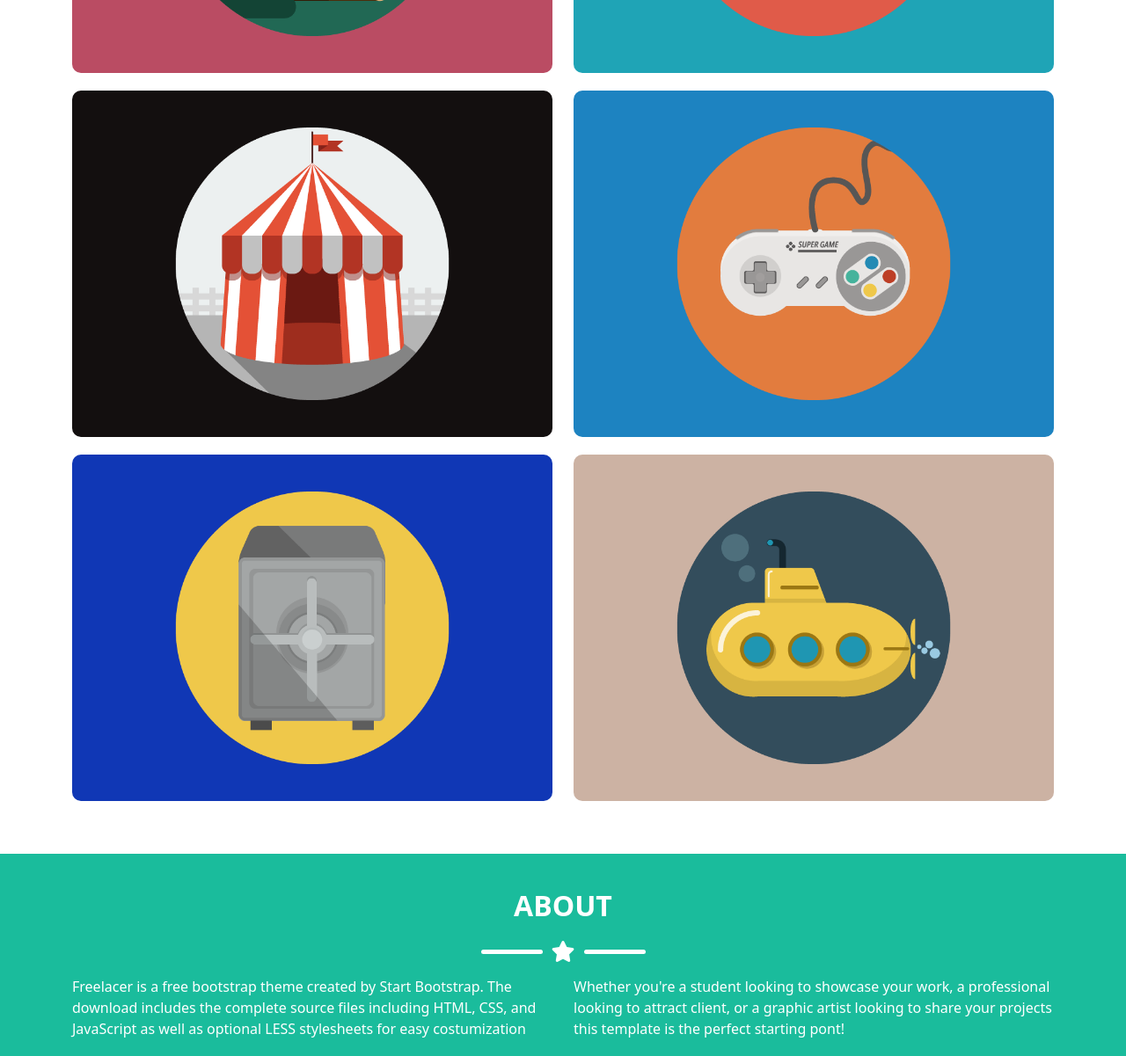
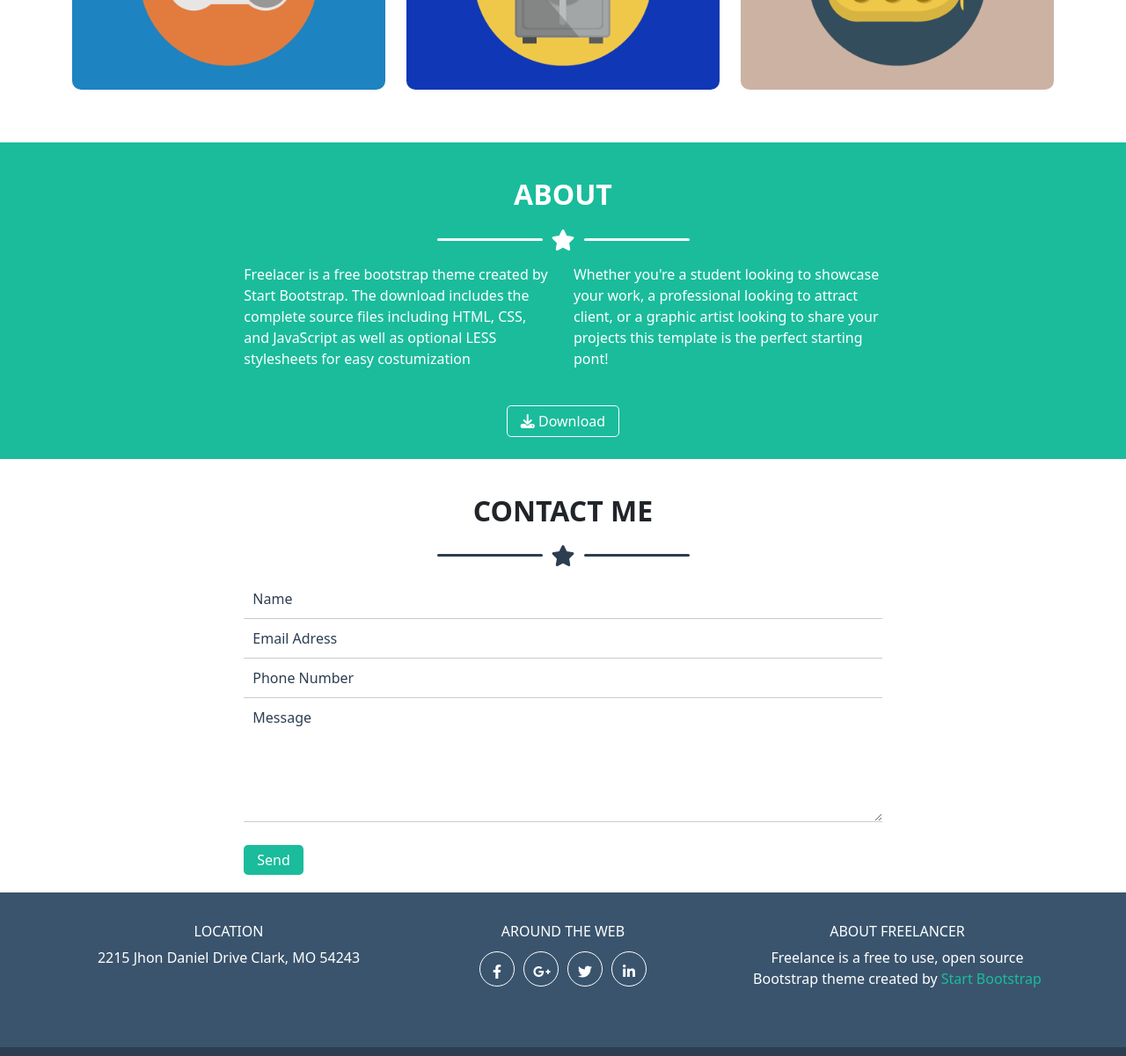
Before and after one commit to EugeniuPeruzzi/html-css-bootstrap-freelancer, a plain HTML site: page index.html in a window 1280 px wide. Shown: the part 986-2187 px from the top of the page at 88% size. Drawn offline with nearby package versions, Linux system fonts and the light colour scheme.

Commit message:
responsive done

```diff
--- a/css/style.css
+++ b/css/style.css
@@ -106,7 +106,7 @@ img{
 }
 
 .container-small{
-    max-width: 65%;
+    max-width: 60%;
     margin: 0 auto;
 }
 
@@ -267,6 +267,18 @@ input[type=text], textarea {
     }
 
     .container-small{
-        all: unset;
+        max-width: 65%;
+    }
+
+}
+
+@media screen and (min-width: 1200px) {
+    .img-container{
+        width: 15%;
+    }
+
+    .line{
+        width: 120px;
+        height: 3px;
     }
 }
--- a/index.html
+++ b/index.html
@@ -1,9 +1,10 @@
-<html lang="en">
+<!DOCTYPE html>
+<html lang="it">
 <head>
     <meta charset="UTF-8">
     <meta http-equiv="X-UA-Compatible" content="IE=edge">
     <meta name="viewport" content="width=device-width, initial-scale=1.0">
-    <link rel="stylesheet" href="https://cdnjs.cloudflare.com/ajax/libs/font-awesome/6.4.0/css/all.min.css" integrity="sha512-iecdLmaskl7CVkqkXNQ/ZH/XLlvWZOJyj7Yy7tcenmpD1ypASozpmT/E0iPtmFIB46ZmdtAc9eNBvH0H/ZpiBw==" crossorigin="anonymous" referrerpolicy="no-referrer" />
+    <link rel="stylesheet" href="https://cdnjs.cloudflare.com/ajax/libs/font-awesome/6.4.0/css/all.min.css" integrity="sha512-iecdLmaskl7CVkqkXNQ/ZH/XLlvWZOJyj7Yy7tcenmpD1ypASozpmT/E0iPtmFIB46ZmdtAc9eNBvH0H/ZpiBw==" crossorigin="anonymous" referrerpolicy="no-referrer">
     <link rel="stylesheet" href="./css/style.css">
     <title>Frelance</title>
     <link href="https://cdn.jsdelivr.net/npm/bootstrap@5.0.2/dist/css/bootstrap.min.css" rel="stylesheet" integrity="sha384-EVSTQN3/azprG1Anm3QDgpJLIm9Nao0Yz1ztcQTwFspd3yD65VohhpuuCOmLASjC" crossorigin="anonymous">
@@ -12,7 +13,7 @@
     <!-- ======= HEADER PART ======= -->
     <header>
         <div class="container-fluid grey-background ">
-            <div class="container container-md">
+            <div class="container container-md container-xl">
                 <div class="row">
                     <div class="col-6">
                         <div class="col-6-header-content">
@@ -74,42 +75,42 @@
                             </div>
                         </div>
                     </div>
-                    <div class="col-12 col-md-6">
+                    <div class="col-12 col-md-6 col-xl-4">
                         <div class="col-12-content">
                             <div class="img-container-portofolio">
                                 <img src="./img/cabin.png" alt="cabin">
                             </div>
                         </div>
                     </div>
-                    <div class="col-12 col-md-6">
+                    <div class="col-12 col-md-6 col-xl-4">
                         <div class="col-12-content">
                             <div class="img-container-portofolio">
                                 <img src="./img/cake.png" alt="cake">
                             </div>
                         </div>
                     </div>
-                    <div class="col-12 col-md-6">
+                    <div class="col-12 col-md-6 col-xl-4">
                         <div class="col-12-content">
                             <div class="img-container-portofolio">
                                 <img src="./img/circus.png" alt="circus">
                             </div>
                         </div>
                     </div>
-                    <div class="col-12 col-md-6">
+                    <div class="col-12 col-md-6 col-xl-4">
                         <div class="col-12-content">
                             <div class="img-container-portofolio">
                                 <img src="./img/game.png" alt="game">
                             </div>
                         </div>
                     </div>
-                    <div class="col-12 col-md-6">
+                    <div class="col-12 col-md-6 col-xl-4">
                         <div class="col-12-content">
                             <div class="img-container-portofolio">
                                 <img src="./img/safe.png" alt="safe">
                             </div>
                         </div>
                     </div>
-                    <div class="col-12 col-md-6">
+                    <div class="col-12 col-md-6 col-xl-4">
                         <div class="col-12-content">
                             <div class="img-container-portofolio">
                                 <img src="./img/submarine.png" alt="submarine">
@@ -131,17 +132,18 @@
                             </div>
                         </div>
                     </div>
-                    <div class="col-12 col-md-6">
+                </div>
                 <div class="container-small">
+                    <div class="row">
+                        <div class="col-12 col-sm-6">
                             <div class="col-12-content">
                                 <p class="about-us">Freelacer is a free bootstrap theme created by Start Bootstrap. The download includes the complete source files including HTML, CSS, and JavaScript as well as optional LESS stylesheets for easy costumization</p>
                             </div>
                         </div>
-                    </div>
-                    <div class="col-12 col-md-6">
-                        <div class="container-small">
+                        <div class="col-12 col-sm-6">
                             <div class="col-12-content">
                                 <p class="about-us">Whether you're a student looking to showcase your work, a professional looking to attract client, or a graphic artist looking to share your projects this template is the perfect starting pont!</p>
+                            </div>
                         </div>
                     </div>
                 </div>
@@ -152,9 +154,8 @@
                 </div>
             </div>
         </div>
-        </div>
         <!-- contact me -->
-        <div class="container-fluid">
+        <div class="container-fluid container-md">
            <div class="row">
                 <div class="col-12">
                     <div class="col-12-content">
@@ -163,13 +164,17 @@
                             <div class="line black"></div><i class="fa-solid fa-star color-balck "></i><div class="line black"></div>
                         </div>
                     </div>
+                </div>
+            </div>
+
+            <div class="container-small">
+                <div class="row">
                     <div class="col-12">
-                    <div class="container-small">
                         <input type="text" placeholder="Name" name="Name">
                         <input type="text" placeholder="Email Adress" name="emailadress">
                         <input type="text" placeholder="Phone Number" name="phone number">
                         <form action="#">
-                            <textarea name="Message" placeholder="Message" id="" cols="20" rows="5"></textarea>
+                            <textarea name="Message" placeholder="Message" id="text" cols="20" rows="5"></textarea>
                         </form>
                         <button class="button send-form">Send</button>
                     </div>
```
Lines whose indentation alone changed are shown as unchanged.
